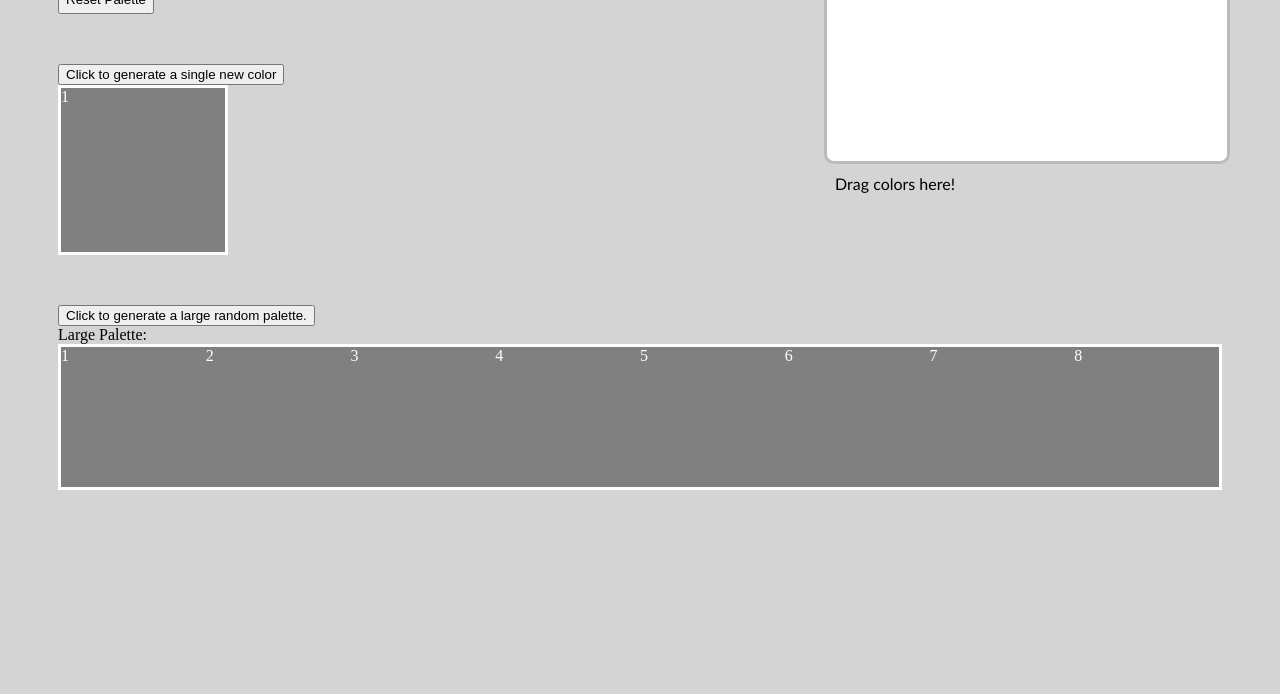
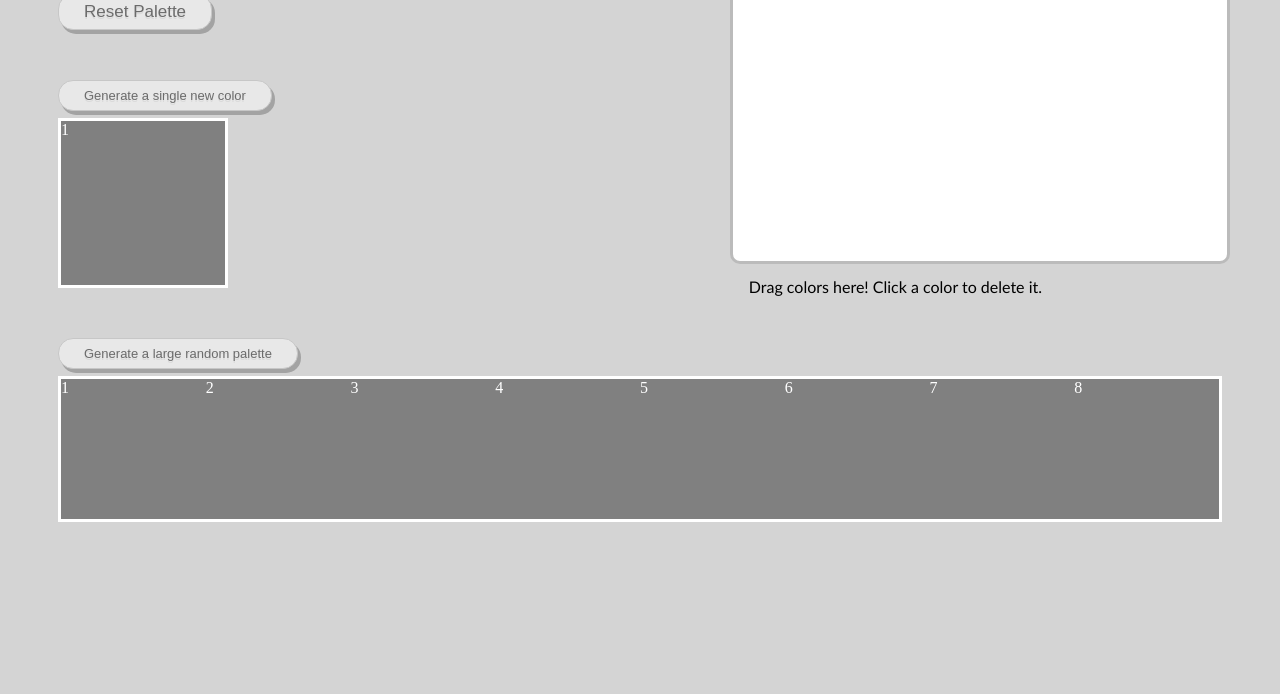
Before and after one commit to carolineguzylak/Color-Palette-Generator, a website: page index.html in a window 1280 px wide. Shown: the part 106-800 px from the top of the page. Drawn offline with nearby package versions, Linux system fonts and the light colour scheme.

Commit message:
stylistic changes

```diff
--- a/index.html
+++ b/index.html
@@ -13,24 +13,23 @@
 
         <div id=mainContainer>
 
-            <div id="welcome">Welcome to Color Palette Generator</div>
+            <div id="welcome">Color Palette Generator</div>
 
             <div id="paletteBox">
-                <div id="paletteHeader">Drag colors here!</div>
+                <div id="paletteHeader">Drag colors here! Click a color to delete it.</div>
                 <div id="palette"></div>
                 <button id="resetPalette">Reset Palette</button>
             </div>
 
             <div id="singleColorContainer">
-                <button id="singleColorButton">Click to generate a single new color</button>
+                <button id="singleColorButton">Generate a single new color</button>
                 <div class="color" id="singleColorBox">1</div>
             </div>
 
             <div id="largePaletteContainer">
                 <button id="largePaletteButton">
-                    Click to generate a large random palette.
+                    Generate a large random palette
                 </button>
-                <div>Large Palette:</div>
                 <div id="largePaletteBox">
                     <div class="LPcolor" id="LPcolor1">1</div>
                     <div class="LPcolor" id="LPcolor2">2</div>
--- a/sass/styling.scss
+++ b/sass/styling.scss
@@ -26,8 +26,8 @@ html{
         position:fixed;
         right:0;
         top:0;
-        padding-right:325px;
-        padding-top:280px;
+        padding-right:238px;
+        padding-top:383px;
 
         font-family: var(--fontfam);
     }
@@ -40,8 +40,8 @@ html{
             top:0;
             margin-top: 70px;
             margin-right: 50px;
-            height:200px;
-            width:406px;
+            height:300px;
+            width:500px;
             background-color:white;
 
             border: 3px solid rgb(187, 187, 187);
@@ -59,9 +59,30 @@ html{
                 width:50px;
             }
         }
-        #resetPalette{
-            height: 30px;
+        #resetPalette {
+            margin-top: 10px;
+            box-shadow: 3px 4px 0px 0px #a3a3a3;
+            background-color:#e8e8e8;
+            border-radius:15px;
+            border:1px solid #c7c7c7;
+            display:inline-block;
+            cursor:pointer;
+            color:#6b6b6b;
+            font-family:Arial;
+            font-size:17px;
+            padding:7px 25px;
+            text-decoration:none;
+            text-shadow:0px 2px 0px #d9d9d9;
         }
+        #resetPalette:hover {
+            background-color:#cecece;
+        }
+        #resetPalette:active {
+            position:relative;
+            top:1px;
+        }
+
+
     }
 
 
@@ -77,6 +98,29 @@ html{
             border: 3px solid rgb(255, 255, 255);
             height:170px;
             width:170px;
+        }
+
+        #singleColorButton {
+            box-shadow: 3px 4px 0px 0px #a3a3a3;
+            background-color:#e8e8e8;
+            border-radius:15px;
+            border:1px solid #c7c7c7;
+            display:inline-block;
+            cursor:pointer;
+            color:#6b6b6b;
+            font-family:Arial;
+            font-size:13px;
+            padding:7px 25px;
+            margin-bottom: 7px;
+            text-decoration:none;
+            text-shadow:0px 2px 0px #d9d9d9;
+        }
+        #singleColorButton:hover {
+            background-color:#cecece;
+        }
+        #singleColorButton:active {
+            position:relative;
+            top:1px;
         }
     }
 
@@ -97,6 +141,29 @@ html{
             min-height:140px;
             // min-width:90px;
         }
+
+        #largePaletteButton {
+            box-shadow: 3px 4px 0px 0px #a3a3a3;
+            background-color:#e8e8e8;
+            border-radius:15px;
+            border:1px solid #c7c7c7;
+            display:inline-block;
+            cursor:pointer;
+            color:#6b6b6b;
+            font-family:Arial;
+            font-size:13px;
+            padding:7px 25px;
+            margin-bottom: 7px;
+            text-decoration:none;
+            text-shadow:0px 2px 0px #d9d9d9;
+        }
+        #largePaletteButton:hover {
+            background-color:#cecece;
+        }
+        #largePaletteButton:active {
+            position:relative;
+            top:1px;
+        }
     }
 
 }
```
Also changed, not shown: css/styling.css.
